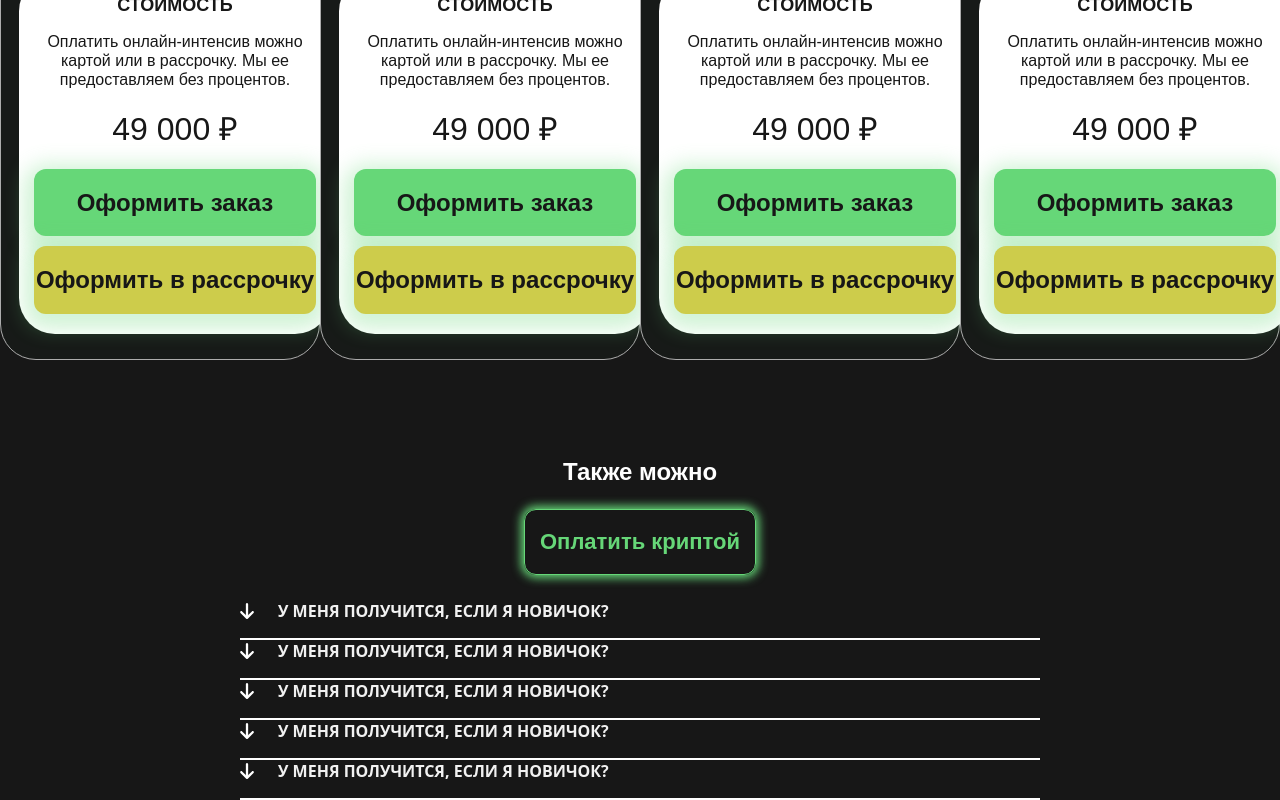
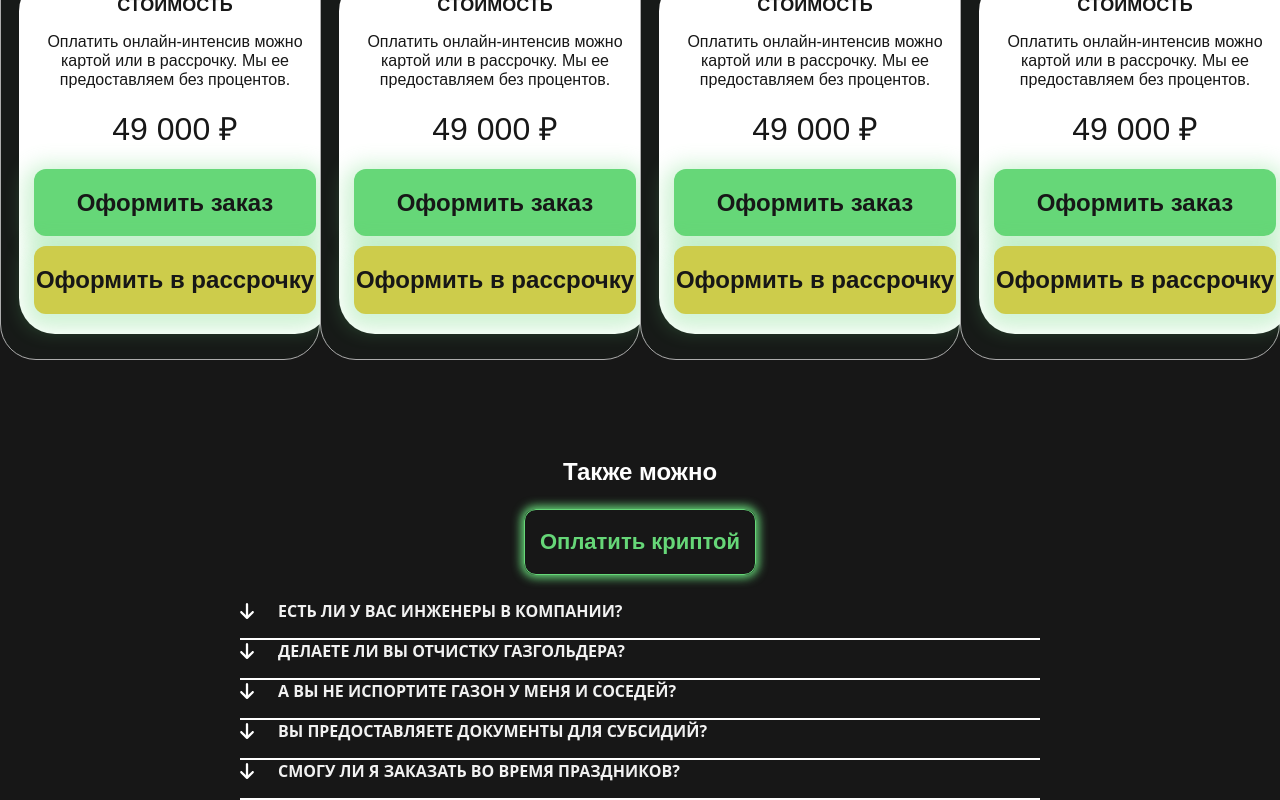
Before and after one commit to Jamshid937/Trading, a React (Create React App) app: page / in a window 1280 px wide. Shown: the part 8051-8851 px from the top of the page. Built offline with nearby package versions, Linux system fonts and the light colour scheme.

Commit message:
no comment

```diff
--- a/src/components/Collapse/Collapse.jsx
+++ b/src/components/Collapse/Collapse.jsx
@@ -1,8 +1,12 @@
 import React from 'react'
 import './index.css'
 import vektor from '../../Imgs/vektor.svg'
+import { useState } from 'react'
 const Collapse = () => {
+    const [collapse, setCollapce] = useState(false)
     const faqs = document.querySelectorAll(".faq");
+
+
 
 
     faqs.forEach(faq => {
@@ -12,10 +16,10 @@ const Collapse = () => {
     })
     return (
         <div>
-            <div className="faq">
+            <div className='faq'>
                 <div className="question">
                     <img src={vektor} alt="" />
-                    <h3>У меня получится, если я новичок?</h3>
+                    <h3>Есть ли у вас инженеры в компании?</h3>
                 </div>
                 <div className="ansver">
                     <p>
@@ -26,7 +30,7 @@ const Collapse = () => {
             <div className="faq">
                 <div className="question">
                     <img src={vektor} alt="" />
-                    <h3>У меня получится, если я новичок?</h3>
+                    <h3>Делаете ли вы отчистку газгольдера?</h3>
                 </div>
                 <div className="ansver">
                     <p>
@@ -37,7 +41,7 @@ const Collapse = () => {
             <div className="faq">
                 <div className="question">
                     <img src={vektor} alt="" />
-                    <h3>У меня получится, если я новичок?</h3>
+                    <h3>А вы не испортите газон у меня и соседей?</h3>
                 </div>
                 <div className="ansver">
                     <p>
@@ -48,7 +52,7 @@ const Collapse = () => {
             <div className="faq">
                 <div className="question">
                     <img src={vektor} alt="" />
-                    <h3>У меня получится, если я новичок?</h3>
+                    <h3>Вы предоставляете документы для субсидий?</h3>
                 </div>
                 <div className="ansver">
                     <p>
@@ -59,7 +63,7 @@ const Collapse = () => {
             <div className="faq">
                 <div className="question">
                     <img src={vektor} alt="" />
-                    <h3>У меня получится, если я новичок?</h3>
+                    <h3>Смогу ли я заказать во время праздников?</h3>
                 </div>
                 <div className="ansver">
                     <p>
```
Also changed, not shown: src/components/Modal/Modal.jsx (+0 -9 lines).
